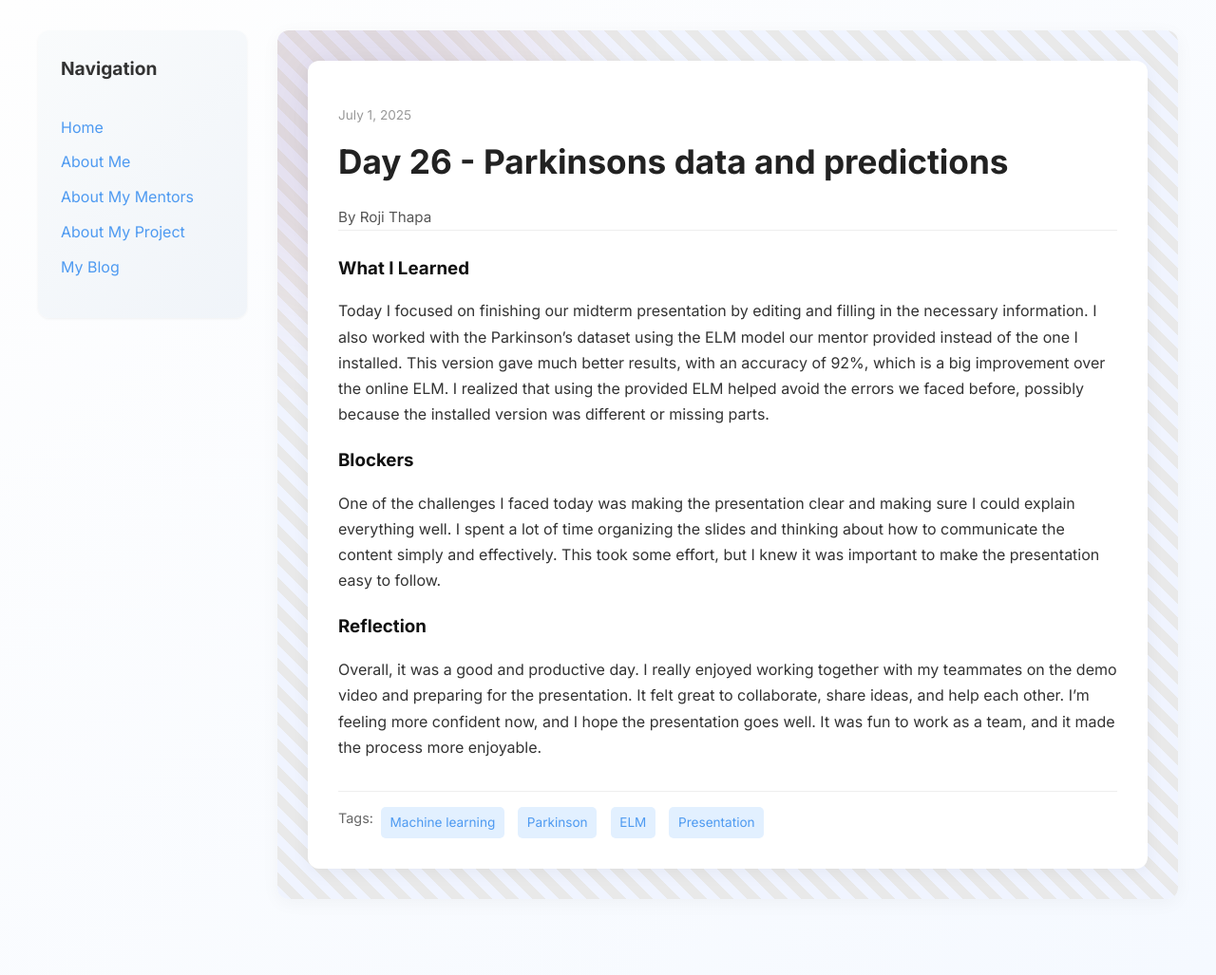
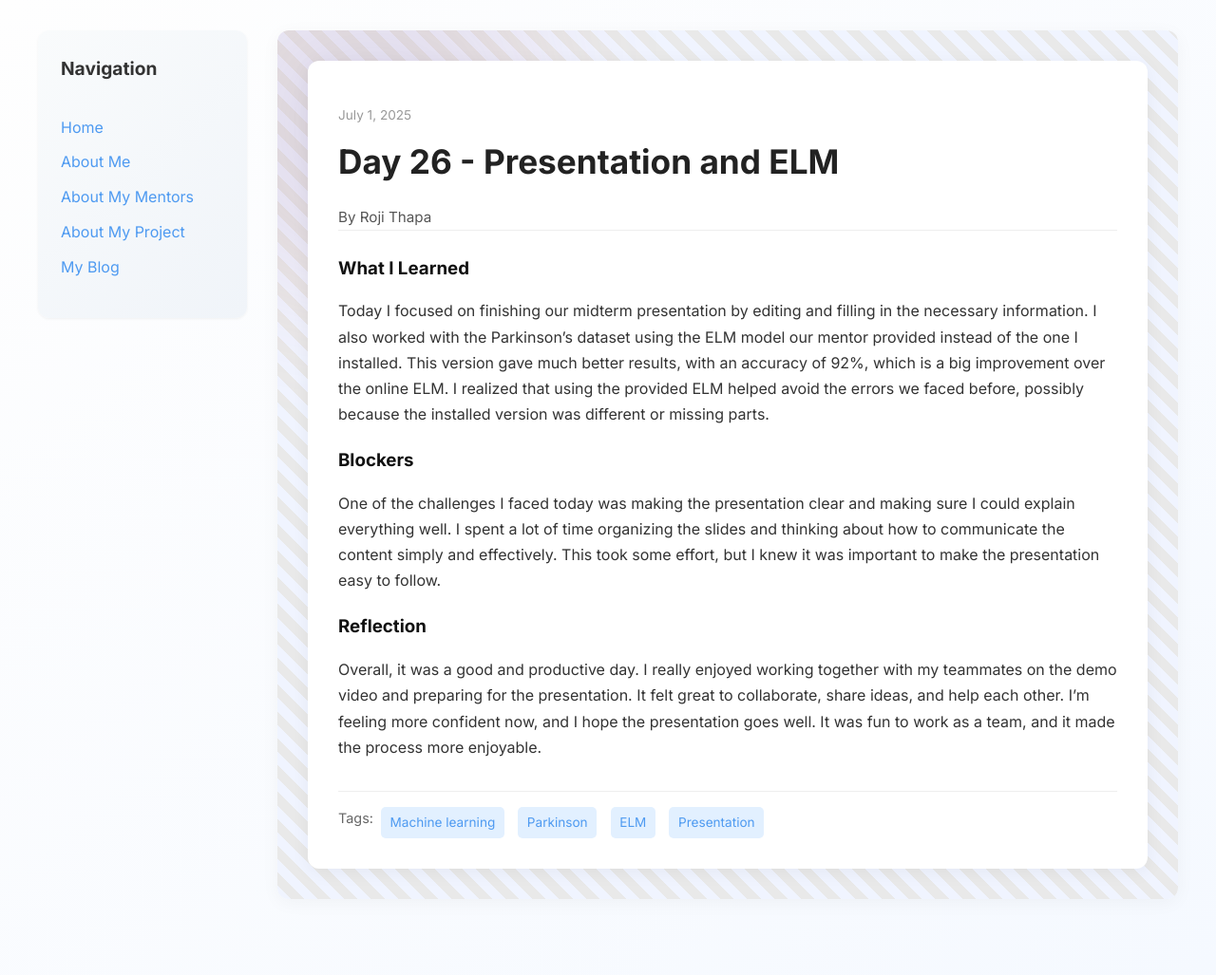
Before and after one commit to rojee-thapa/rojee-thapa.github.io, a Jekyll site: the page built from _posts/2025-07-01-day-26.md, in a window 1280 px wide. Shown: the whole page at 95% size. Built offline with Jekyll 4.4.1, drawn with Linux system fonts in a browser that asks for light colours.

Commit message:
Update 2025-07-01-day-26.md

```diff
--- a/_posts/2025-07-01-day-26.md
+++ b/_posts/2025-07-01-day-26.md
@@ -1,6 +1,6 @@
 ---
 layout: post
-title: "Day 26 - Parkinsons data and predictions"
+title: "Day 26 - Presentation and ELM"
 date: 2025-07-01
 author: Roji Thapa
 permalink: /day26.html
```
